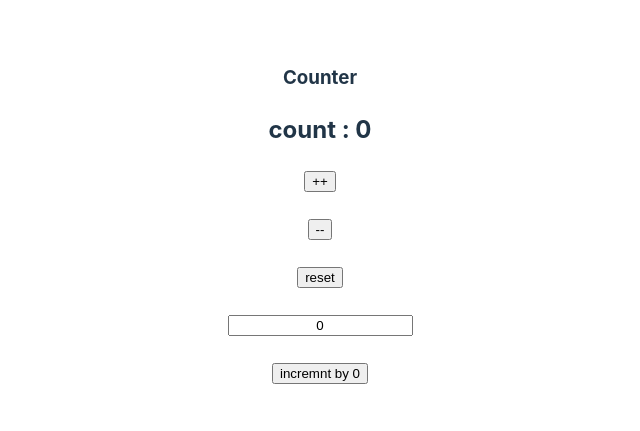
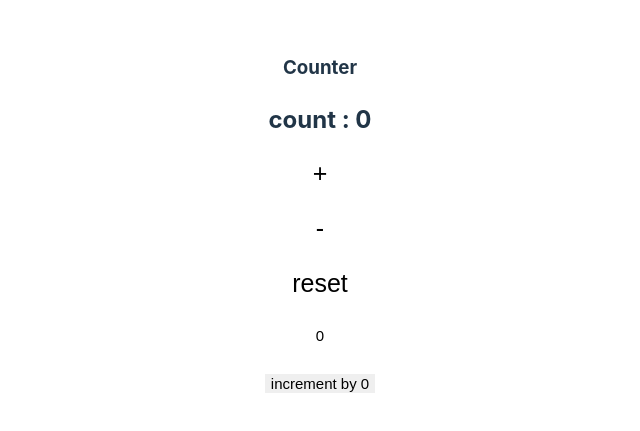
Before and after one commit to pritanjanhp/redux-counter-todo, a React (Vite) app: page /counter in a window 1280 px wide. Shown: the part 185-616 px from the top of the page, without its empty margins (320-960 px from the left). Built offline with nearby package versions, Linux system fonts and the light colour scheme.

Commit message:
redux-todo-updated -ui-2

```diff
--- a/src/counter/components/Counter.tsx
+++ b/src/counter/components/Counter.tsx
@@ -1,5 +1,5 @@
 import { useDispatch, useSelector } from "react-redux";
-import { RootState } from "../app/store";
+import { RootState } from "../../app/store";
 import {
   decrement,
   increment,
@@ -25,19 +25,63 @@ const Counter = () => {
     <>
       <h3>Counter</h3>
       <h2>count : {counter}</h2>
-      <button onClick={handleIncrement}>++</button> <br /> <br />
-      <button onClick={handleDecrement}>--</button> <br /> <br />
-      <button onClick={() => dispatch(reset())}>reset</button> <br />
+      <div>
+        <button
+          style={{
+            border: "none",
+            backgroundColor: "transparent ",
+            fontSize: "25px"
+          }}
+          onClick={handleIncrement}
+        >
+          +
+        </button>{" "}
+        <br /> <br />
+        <button
+          style={{
+            border: "none",
+            backgroundColor: "transparent ",
+            fontSize: "25px"
+          }}
+          onClick={handleDecrement}
+        >
+          -
+        </button>{" "}
+        <br /> <br />
+        <button
+          style={{
+            border: "none",
+            backgroundColor: "transparent ",
+            fontSize: "25px"
+          }}
+          onClick={() => dispatch(reset())}
+        >
+          reset
+        </button>{" "}
+        <br />
+      </div>
       <br />
       <input
-        style={{ textAlign: "center" }}
+        style={{
+          textAlign: "center",
+          border: "none",
+          backgroundColor: "transparent ",
+          fontSize: "15px"
+        }}
         value={amt}
         onChange={(e) => setAmt(parseInt(e.target.value))}
       />
       <br />
       <br />
-      <button onClick={() => dispatch(incrementByAmount(amt))}>
-        incremnt by {amt}
+      <button
+        style={{
+          border: "none",
+          // backgroundColor: "transparent ",
+          fontSize: "15px"
+        }}
+        onClick={() => dispatch(incrementByAmount(amt))}
+      >
+        increment by {amt}
       </button>
     </>
   );
--- a/src/todo-redux/components/addTodo.module.css
+++ b/src/todo-redux/components/addTodo.module.css
@@ -31,5 +31,5 @@
   border-radius: 30px;
   color: rgb(25, 147, 184);
   /* margin: 20px; */
-  /* padding: 5px;/ */
+  padding: 5px;
 }
```
